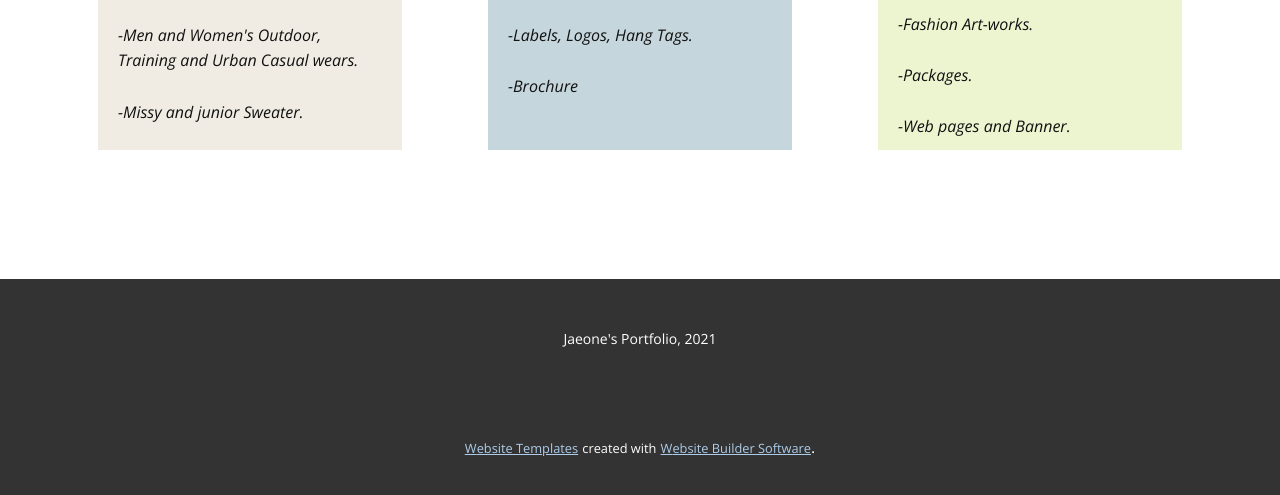
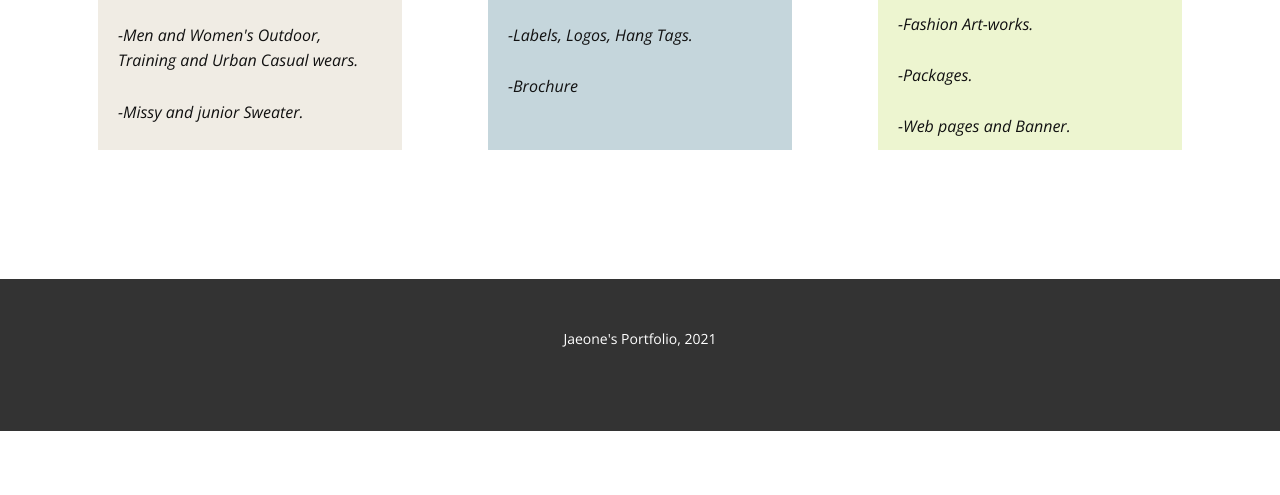
Before and after one commit to jaeonedh/Jaeone2021PF, a plain HTML site: page Home.html in a window 1280 px wide. Shown: the part 1997-2492 px from the top of the page. After the commit the page ends 2428 px from the top, so only its background shows below. Drawn offline with nearby package versions, Linux system fonts and the light colour scheme; a web font is replaced by a local one.

Commit message:
Deleted website templates...

```diff
--- a/Home.html
+++ b/Home.html
@@ -151,15 +151,6 @@
         <p class="u-small-text u-text u-text-variant u-text-1">Jaeone's Portfolio, 2021</p>
       </div></footer>
     <section class="u-backlink u-clearfix u-grey-80">
-      <a class="u-link" href="https://nicepage.com/website-templates" target="_blank">
-        <span>Website Templates</span>
-      </a>
-      <p class="u-text">
-        <span>created with</span>
-      </p>
-      <a class="u-link" href="https://nicepage.com/" target="_blank">
-        <span>Website Builder Software</span>
-      </a>.
     </section>
   </body>
 </html>
```
Also changed, not shown: Fashion-Design-II.html (+0 -9 lines).
